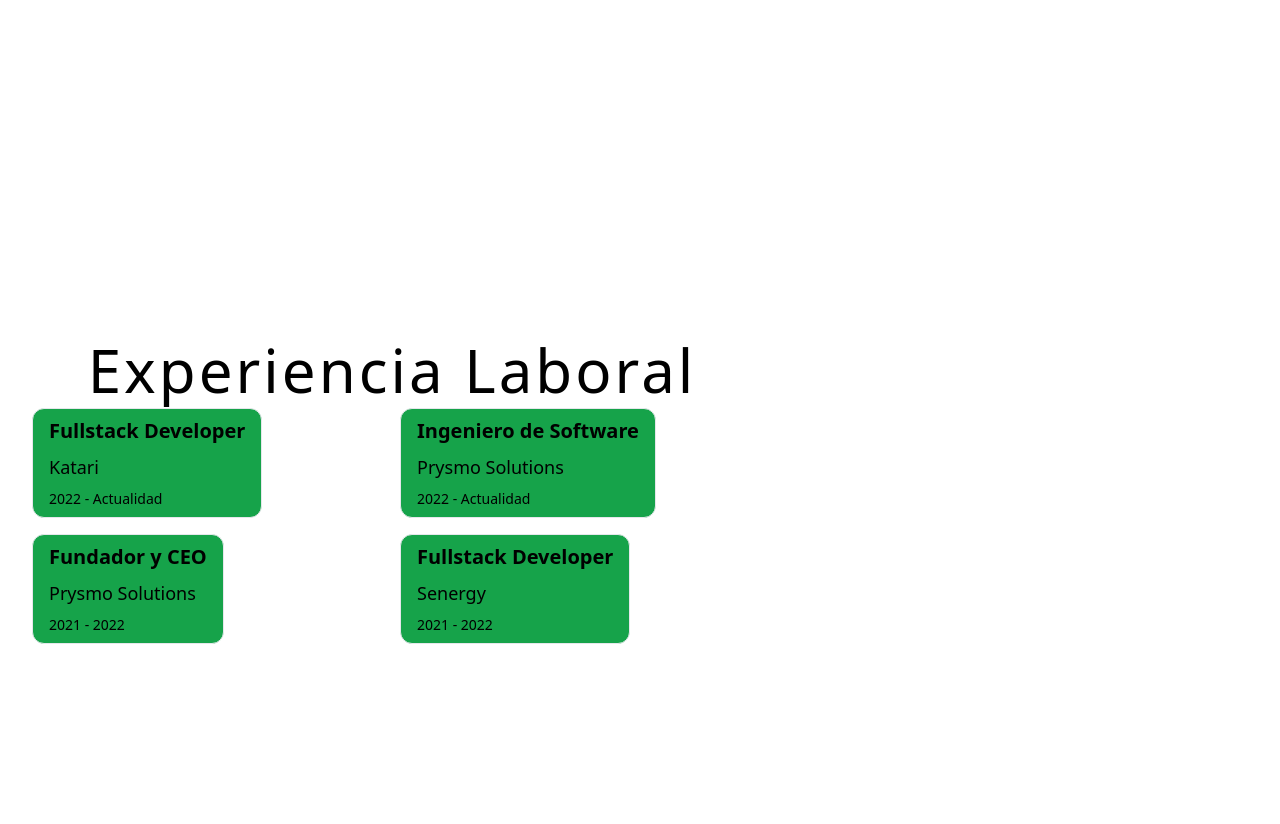
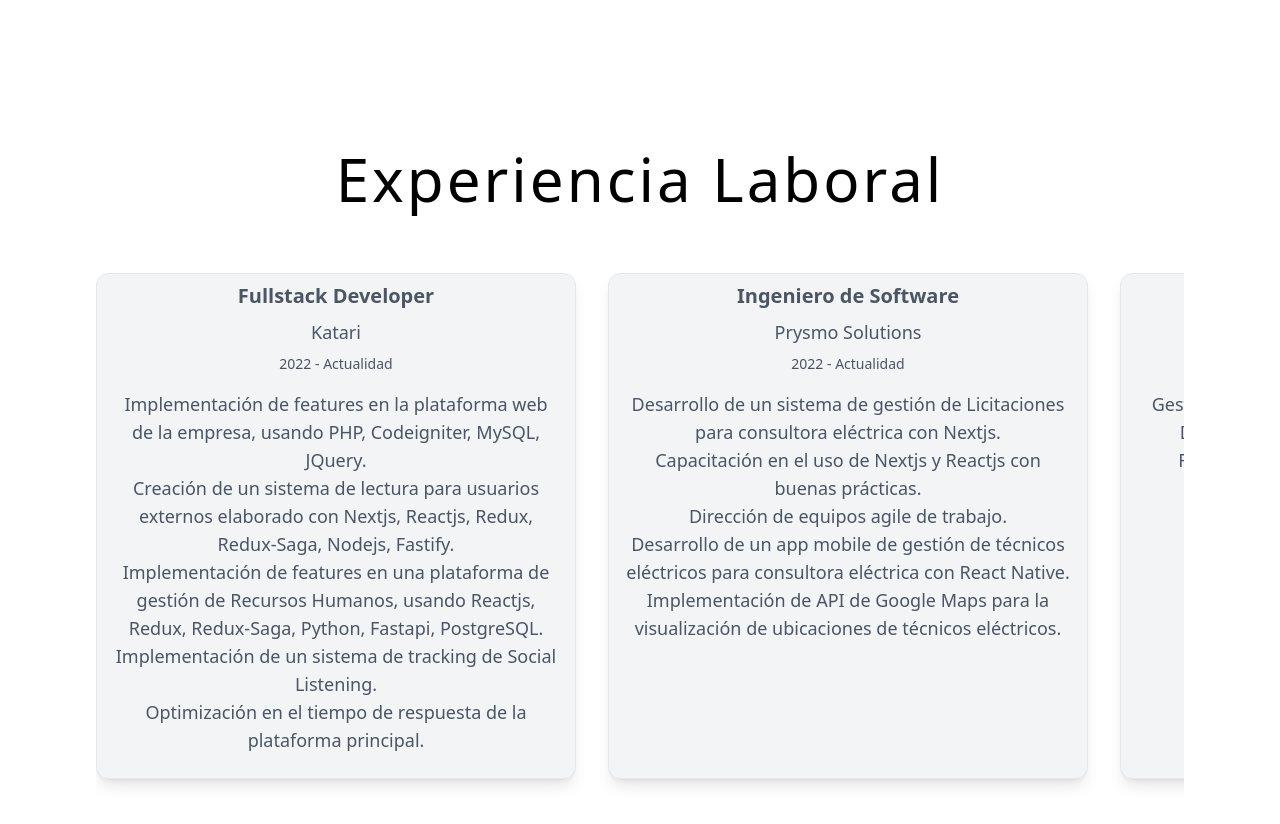
Before and after one commit to fisi2018/portfolio, a Next.js app: page /acerca-de in a window 1280 px wide. Shown: the part 720-1544 px from the top of the page. Built offline with nearby package versions, Linux system fonts and the light colour scheme.

Commit message:
feat: add new experience

```diff
--- a/components/common/CardExperience.tsx
+++ b/components/common/CardExperience.tsx
@@ -7,19 +7,21 @@
   subtitle
 }: ExperienceItem) => {
   return (
-    <div className="flex flex-col bg-green-600 py-2 px-4 border rounded-xl cursor-pointer ">
-      <div className="flex flex-col gap-2">
+    <div className="flex flex-col shadow-lg bg-gray-100 dark:bg-gray-200 dark:text-gray-800 py-2 px-4 border rounded-xl text-gray-600 w-[30rem]">
+      <div className="flex flex-col items-center gap-2">
         <h3 className="font-bold text-xl">{title}</h3>
         <p className="font-light text-md">{subtitle}</p>
         <p className="font-extralight text-sm">{rangeDate}</p>
       </div>
-      <div className="hidden">
+      <div className="text-md py-4">
         {typeof description === 'string' ? (
-          <p>{description}</p>
+          <p className="text-center">{description}</p>
         ) : (
           <ul>
             {description.map((item, index) => (
-              <li key={item + index}>{item}</li>
+              <li className="text-center" key={item + index}>
+                {item}
+              </li>
             ))}
           </ul>
         )}
--- a/pages/acerca-de.tsx
+++ b/pages/acerca-de.tsx
@@ -15,7 +15,7 @@
     <Layout>
       <MoveTitle title={state.content.pages.about.moveTitle} />
 
-      <div className="flex flex-col ">
+      <div className="flex flex-col">
         <section className="min-h-screen flex justify-center items-center p-4 z-30">
           <p className=" w-full sm:w-96 md:w-[40rem] text-base text-center sm:text-xl md:text-2xl 2xl:text-3xl dark:text-white ">
             {state.content.pages.about.title}{' '}
@@ -25,22 +25,24 @@
           block-scroll="block-scroll"
           className="min-h-screen mt-4 dark:text-white transition-all duration-1000 opacity-0 p-4 flex items-center flex-col 2xl:justify-around lg:flex-row z-30 "
         >
-          <div className="sm:p-4">
+          <div className="sm:p-4 flex flex-col justify-between min-h-full w-full">
             <h2 className="sm:text-5xl md:text-6xl 2xl:text-7xl text-4xl text-center tracking-wider  ">
               {state.content.pages.about.experience.subtitle}
             </h2>
-            <ul className=" py-2 text-sm sm:text-base xl:text-lg 2xl:text-xl w-full lg:w-[35rem] xl:w-[45rem] 2xl:w-[55rem] grid grid-cols-2 gap-4">
-              {state.content.pages.about.experience.list.map((el, i) => (
-                <li className="flex" key={i}>
-                  <CardExperience {...el} />
-                </li>
-              ))}
-            </ul>
+            <div className=" py-8 text-sm sm:text-base xl:text-lg 2xl:text-xl w-full px-16 ">
+              <ul className=" py-8 w-full flex flex-nowrap gap-8 overflow-x-auto snap-x px-8 ">
+                {state.content.pages.about.experience.list.map((el, i) => (
+                  <li className="flex snap-start " key={i}>
+                    <CardExperience {...el} />
+                  </li>
+                ))}
+              </ul>
+            </div>
           </div>
         </section>
         <section
           block-scroll="block-scroll"
-          className="min-h-screen dark:text-white transition-all duration-1000 opacity-0 flex flex-col items-center lg:flex-row-reverse lg:justify-around  p-4 z-30 "
+          className=" min-h-screen dark:text-white transition-all duration-1000 opacity-0 flex flex-col items-center lg:flex-row-reverse lg:justify-around  p-4 z-30 "
         >
           <div className="sm:p-4">
             <h2 className="text-4xl sm:text-5xl text-center lg:text-left 2xl:text-7xl xl:text-6xl ">
@@ -61,7 +63,7 @@
             <Formacion />
           </div>
         </section>
-        <section className="min-h-screen relative p-4 z-30 flex flex-col dark:text-white items-center">
+        <section className=" min-h-screen relative p-4 z-30 flex flex-col dark:text-white items-center">
           <div
             ref={component}
             className="flex flex-col items-center w-full transition-all duration-1000 ease-out -translate-x-full "
```
